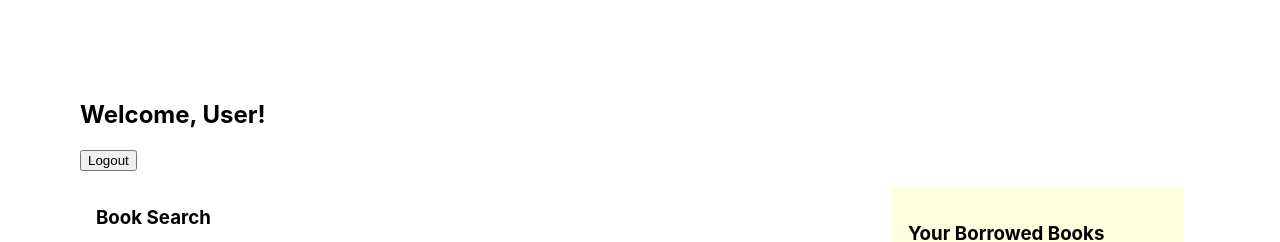
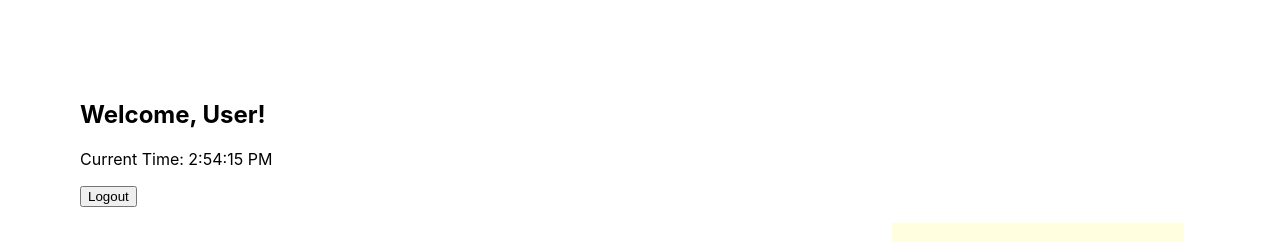
Before and after one commit to ramesh91720721/Capstone, a React (Create React App) app in the folder FrontEnd/book-app/: page /books in a window 1280 px wide. Shown: the top 242 px of the page. Built offline with nearby package versions, Linux system fonts and the light colour scheme; no server answers.

Commit message:
logout updated.

```diff
--- a/FrontEnd/book-app/src/components/BookSearch.js
+++ b/FrontEnd/book-app/src/components/BookSearch.js
@@ -1,4 +1,4 @@
-import React, { useState, useEffect ,useCallback} from 'react';
+import React, { useState, useEffect, useCallback } from 'react';
 import axios from 'axios';
 import { useLocation, useNavigate } from 'react-router-dom';
 
@@ -7,53 +7,52 @@ const BookSearch = () => {
   const [books, setBooks] = useState([]);
   const [message, setMessage] = useState('');
   const [borrowedBooks, setBorrowedBooks] = useState([]);
+  const [currentTime, setCurrentTime] = useState(new Date());
 
- // const [loading, setLoading] = useState(false);
   const location = useLocation();
   const navigate = useNavigate();
 
   // Retrieve the username from location.state
   const username = location.state?.username || 'User';
-  const   userid = location.state?.userId || 1;
+  const userid = location.state?.userId || 1;
 
+  // Live clock: update current time every second
+  useEffect(() => {
+    const intervalId = setInterval(() => {
+      setCurrentTime(new Date());
+    }, 1000);
+    return () => clearInterval(intervalId);
+  }, []);
 
   const fetchAllBooks = async () => {
-        console.log(" fetch all books ")
-           // setLoading(true);
+    console.log("fetch all books");
     try {
       const response = await axios.get("http://localhost:8080/api/books/all");
       setBooks(response.data);
     } catch (error) {
       console.error("Error fetching books:", error);
     }
-           // setLoading(false);
   };
-
 
   const searchBooks = async () => {
     if (!query.trim()) {
       fetchAllBooks();
       return;
     }
-
-        //setLoading(true);
     try {
       const response = await axios.get(`http://localhost:8080/api/books/search?query=${query}`);
       setBooks(response.data);
     } catch (error) {
       console.error("Error searching books:", error);
     }
-        //setLoading(false);
   };
 
   useEffect(() => {
     fetchAllBooks();
   }, []);
 
-
-
   // Function to fetch books
-  const fetchBooks  = useCallback(async () => {
+  const fetchBooks = useCallback(async () => {
     try {
       const response = await axios.get('http://localhost:8080/api/books/search', {
         params: { query },
@@ -63,7 +62,7 @@ const BookSearch = () => {
     } catch (error) {
       console.error('Error fetching books:', error);
     }
-  }, []); // no dependencies if fetchBooks doesn't use external values
+  }, [query]);
 
   // Fetch all books initially
   useEffect(() => {
@@ -73,7 +72,6 @@ const BookSearch = () => {
   const handleSearch = (e) => {
     e.preventDefault();
     searchBooks();
-    //fetchBooks();
   };
 
   const handleBorrow = async (id) => {
@@ -87,11 +85,9 @@ const BookSearch = () => {
       fetchBorrowedBooks();
     } catch (error) {
       console.error('Error borrowing book:', error);
-       setMessage("Error:  Maximum borrow limit reached (3 books).");
       setMessage(error.response.data);
     }
   };
-
 
   const fetchBorrowedBooks = useCallback(async () => {
     try {
@@ -105,35 +101,28 @@ const BookSearch = () => {
     }
   }, [userid]);
 
-
   // Run both fetches on component mount
   useEffect(() => {
     fetchBooks();
     fetchBorrowedBooks();
   }, [fetchBooks, fetchBorrowedBooks]);
 
-
-       // Auto-refresh borrowed books every 1 minute (60000 ms)
+  // Auto-refresh borrowed books every 30 seconds
   useEffect(() => {
     const intervalId = setInterval(() => {
       fetchBorrowedBooks();
     }, 30000); // adjust the interval as needed
-
-    // Clear the interval on component unmount
     return () => clearInterval(intervalId);
   }, [fetchBorrowedBooks]);
 
   const handleReturn = async (borrowedBook) => {
     try {
-
-        // Here, assuming borrowedBook has a property for book id (bookId)
       const response = await axios.post(
         `http://localhost:8080/api/books/return/${borrowedBook.title}`,
         null,
         { withCredentials: true }
       );
       setMessage(response.data);
-        // Refresh the books and borrowed books list after returning
       fetchBooks();
       fetchBorrowedBooks();
     } catch (error) {
@@ -141,15 +130,6 @@ const BookSearch = () => {
       setMessage('Error returning book');
     }
   };
-
-    // // Run both fetches on component mount
-    // useEffect(() => {
-    //     fetchBooks();
-    //     fetchBorrowedBooks();
-    // }, [fetchBooks, fetchBorrowedBooks]);
-
-
-
 
   const handleLogout = async () => {
     try {
@@ -159,15 +139,6 @@ const BookSearch = () => {
       console.error("Logout failed", err);
     }
   };
-
-//   const handleListALL = async () => {
-//     try {
-//        const response = await axios.post('http://localhost:8080/api/books/all', null, { withCredentials: true });
-//       setMessage(response.data);
-//     } catch (err) {
-//       console.error("Listall  failed", err);
-//     }
-//   };
 
   // Container style with flex layout
   const containerStyle = {
@@ -180,6 +151,7 @@ const BookSearch = () => {
   const leftPanelStyle = {
     flex: 3,
   };
+
   // Right panel (Borrowed books area) style with light yellow background
   const rightPanelStyle = {
     flex: 1,
@@ -193,6 +165,7 @@ const BookSearch = () => {
       <h2>
         Welcome, <strong>{username}</strong>!
       </h2>
+      <p>Current Time: {currentTime.toLocaleTimeString()}</p>
       <button onClick={handleLogout}>Logout</button>
       <div style={containerStyle}>
         {/* Left Panel - Book Search */}
@@ -254,7 +227,7 @@ const BookSearch = () => {
                 const borrowedTime = new Date(borrowed.borrowedAt);
                 const currentTime = new Date();
                 const diffInMinutes = (currentTime - borrowedTime) / (1000 * 60);
-        const isOverdue = diffInMinutes > 1; // Overdue if more than 10 minutes
+                const isOverdue = diffInMinutes > 1; // Overdue if more than 1 minute
 
                 return (
                   <li key={borrowed.id} style={{ color: isOverdue ? 'red' : 'inherit' }}>
@@ -262,7 +235,6 @@ const BookSearch = () => {
                     <br />
                     Borrowed on: {borrowedTime.toLocaleString()}
                     <br />
-
                     {borrowed.fine > 0 && (
                       <span style={{ marginLeft: '10px', fontWeight: 'bold' }}>
                         Overdue Fine: ${borrowed.fine.toFixed(2)}
@@ -270,7 +242,7 @@ const BookSearch = () => {
                       </span>
                     )}
                     <button onClick={() => handleReturn(borrowed)}>Return</button>
-             <br /> <br />
+                    <br /><br />
                   </li>
                 );
               })}
@@ -279,9 +251,9 @@ const BookSearch = () => {
             <p>No borrowed books</p>
           )}
         </div>
-
       </div>
     </div>
   );
 };
+
 export default BookSearch;
```
Also changed, not shown: 1 other file (tests, documents, lock files or other folders). Lines whose indentation alone changed are shown as unchanged.
